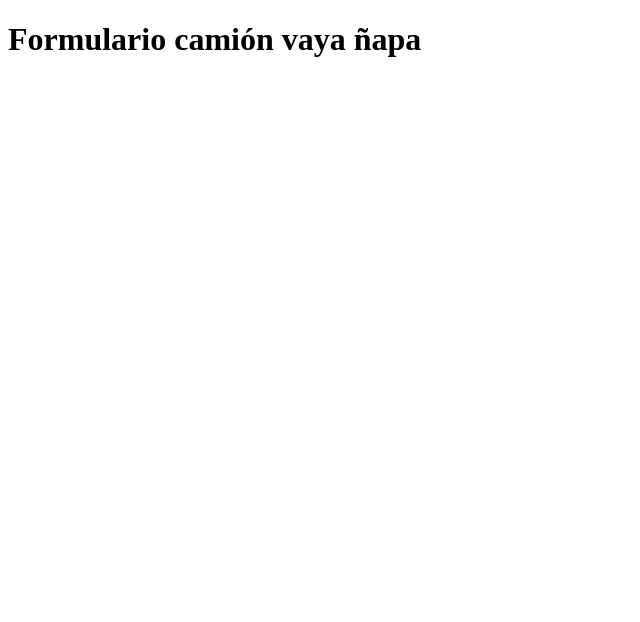
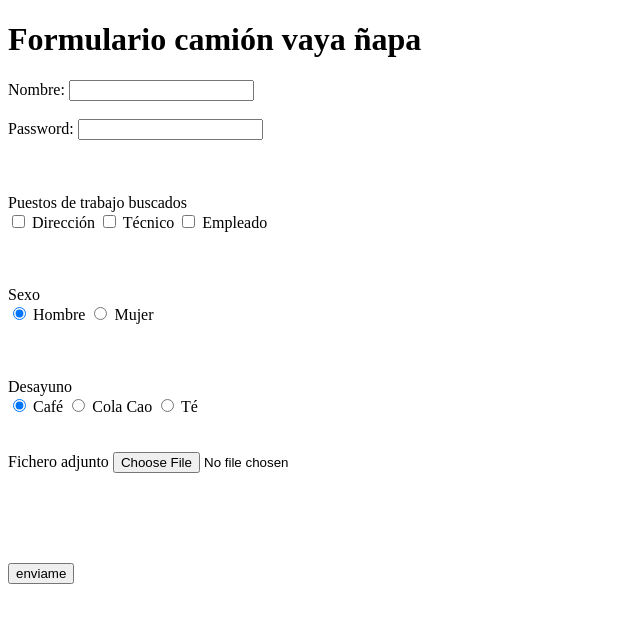
Before and after one commit to Rut-0602/Rut-0602.github.io, a plain HTML site: page practicas/pruebas_formulario.html in a window 1280 px wide. Shown: the whole page, without its empty margins (0-640 px from the left). Drawn offline with Linux system fonts and the light colour scheme.

Commit message:
mas cambios

```diff
--- a/practicas/pruebas_formulario.html
+++ b/practicas/pruebas_formulario.html
@@ -4,10 +4,42 @@
     <meta charset="UTF-8">
     <meta name="viewport" content="width=device-width, initial-scale=1.0">
     <title>Formulario</title>
-     <META HTTP-EQUIV="REFRESH" CONTENT="5;URL=http://www.google.es">
-</head>
+
 <body>
     <h1> Formulario camión vaya ñapa</h1>
 
+    <form action = "https://ncoge.com/phps/formulario.php" method = "post">
+        Nombre: <input type = "text" name = "nombreUsuario">
+        <br><br>
+        Password: <input type = "text" name = "password">
+
+
+<br><br><br>
+  <br> Puestos de trabajo buscados<br/>
+ <input name="puesto_directivo" type="checkbox" value="direccion"/> Dirección
+ <input name="puesto_tecnico" type="checkbox" value="tecnico"/> Técnico
+ <input name="puesto_empleado" type="checkbox" value="empleado"/> Empleado
+
+ <br><br><br>
+ <br> Sexo <br/>
+ <input type="radio" name="sexo" value="hombre" checked="checked" /> Hombre
+ <input type="radio" name="sexo" value="mujer" /> Mujer
+
+<br><br><br>
+ <br> Desayuno <br/>
+ <input type="radio" name="desayuno" value="cafe" checked="checked" /> Café
+ <input type="radio" name="desayuno" value="cola cao" /> Cola Cao
+ <input type="radio" name="desayuno" value="te" /> Té
+
+ <br><br><br>
+ Fichero adjunto
+ <input type="file" name="adjunto" />
+
+ <br><br><br>
+ <input type="hidden" name="url_previa" value="/articulo/primero.html" />
+
+<br><br><br>
+        <input type = "submit" value = "enviame">
+    </form>
 </body>
 </html>
```
